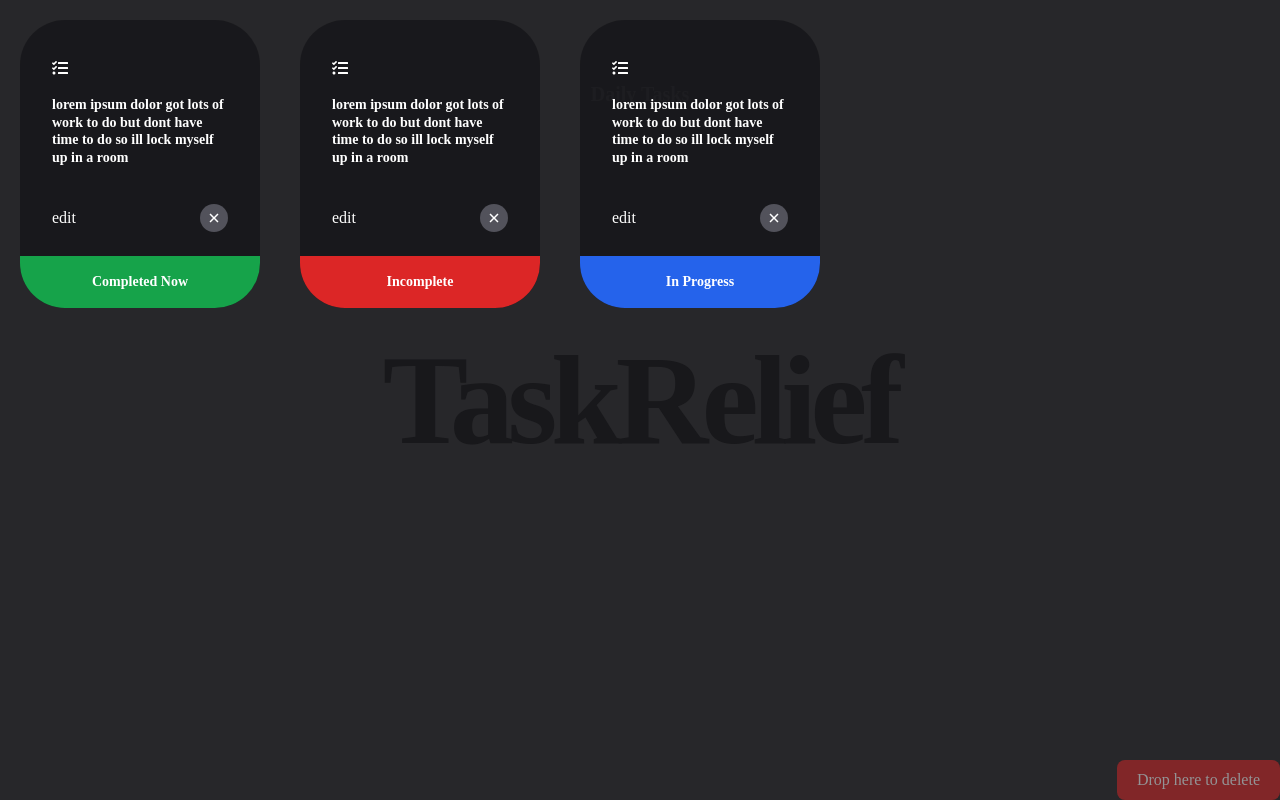
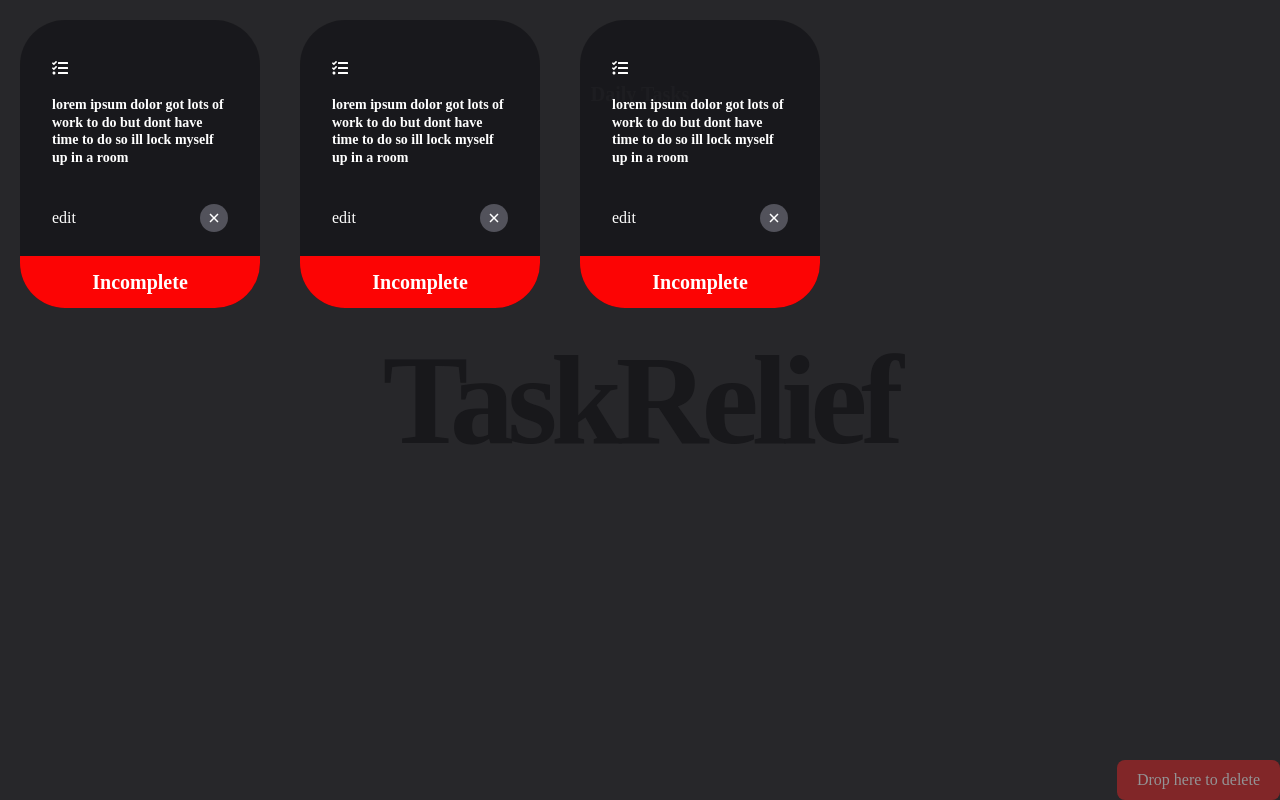
Before and after one commit to 123HARSH456/TaskRelief, a React (Vite) app: page / in a window 1280 px wide. Built offline with nearby package versions, Linux system fonts and the light colour scheme.

Commit message:
V0.1 stable
-Added ability to switch between task progresses.
-Delete area(doesnt work for now)

```diff
--- a/src/components/Cards.jsx
+++ b/src/components/Cards.jsx
@@ -1,10 +1,34 @@
-import React from "react";
+import React, { useState } from "react";
 import { FaTasks } from "react-icons/fa";
-
 import { LuDownload } from "react-icons/lu";
 import { IoCloseSharp } from "react-icons/io5";
 import { motion } from "motion/react";
 function Cards({ data, reference }) {
+  const [status, setStatus] = useState("In Progress"); // Status
+
+  const handleClick = (e) => {
+    const parentDiv = e.target.parentElement; // Get the parent div
+    let newStatus;
+    let newColor;
+
+    // Cycle through states:
+    if (status === "In Progress") {
+      newStatus = "Complete";
+      newColor = "Green";
+    } else if (status === "Complete") {
+      newStatus = "Incomplete";
+      newColor = "Red";
+    } else {
+      newStatus = "In Progress";
+      newColor = "Blue";
+    }
+
+    // Set the new status and background color
+    setStatus(newStatus);
+    parentDiv.style.backgroundColor = newColor;
+    e.target.textContent = newStatus;
+  };
+
   return (
     <motion.div
       drag
@@ -29,15 +53,14 @@
         </div>
         {data.tag.isOpen && (
           <div
-            className={`tag w-full py-4 ${
-              data.tag.tagColor === "Blue"
-                ? "bg-blue-600"
-                : data.tag.tagColor === "Green"
-                ? "bg-green-600"
-                : "bg-red-600"
-            } flex items-center justify-center`}
+            className="tag w-full py-3 px-3  flex items-center justify-center bg-[#fc0404]"
           >
-            <h3 className="text-sm font-semibold">{data.tag.tagTitle}</h3>
+            <h3
+              className="w-full h-full text-center text-xl font-semibold"
+              onClick={(e) => handleClick(e)}
+            >
+              Incomplete
+            </h3>
           </div>
         )}
       </div>
--- a/src/components/Foreground.jsx
+++ b/src/components/Foreground.jsx
@@ -3,24 +3,33 @@
 import DeleteArea from "./DeleteArea";
 function Foreground() {
   const ref = useRef(null);
+  let count = 0;
+
+  const generateID = () => {
+    count += 1;
+    return count;
+  };
   const data = [
     {
+      id : generateID(),
       desc: "lorem ipsum dolor got lots of work to do but dont have time to do so ill lock myself up in a room",
       filesize: "edit",
       close: true,
-      tag: { isOpen: true, tagTitle: "Completed Now", tagColor: "Green" },
+      tag: { isOpen: true, tagTitle: "Completed Now"},
     },
     {
+      id : generateID(),
       desc: "lorem ipsum dolor got lots of work to do but dont have time to do so ill lock myself up in a room",
       filesize: "edit",
       close: true,
-      tag: { isOpen: true, tagTitle: "Incomplete", tagColor: "Red" },
+      tag: { isOpen: true, tagTitle: "Incomplete"},
     },
     {
+      id : generateID(),
       desc: "lorem ipsum dolor got lots of work to do but dont have time to do so ill lock myself up in a room",
       filesize: "edit",
       close: true,
-      tag: { isOpen: true, tagTitle: "In Progress", tagColor: "Blue" },
+      tag: { isOpen: true, tagTitle: "In Progress"},
     },
   ];
 
@@ -30,7 +39,7 @@
       className="fixed top-0 left-0 z-[3] w-full h-full flex gap-10 p-5 flex-wrap"
     >
       {data.map((item, index) => (
-        <Cards data={item} reference={ref} />
+        <Cards key ={item.id} data={item} reference={ref} />
       ))}
       <DeleteArea />
     </div>
```
